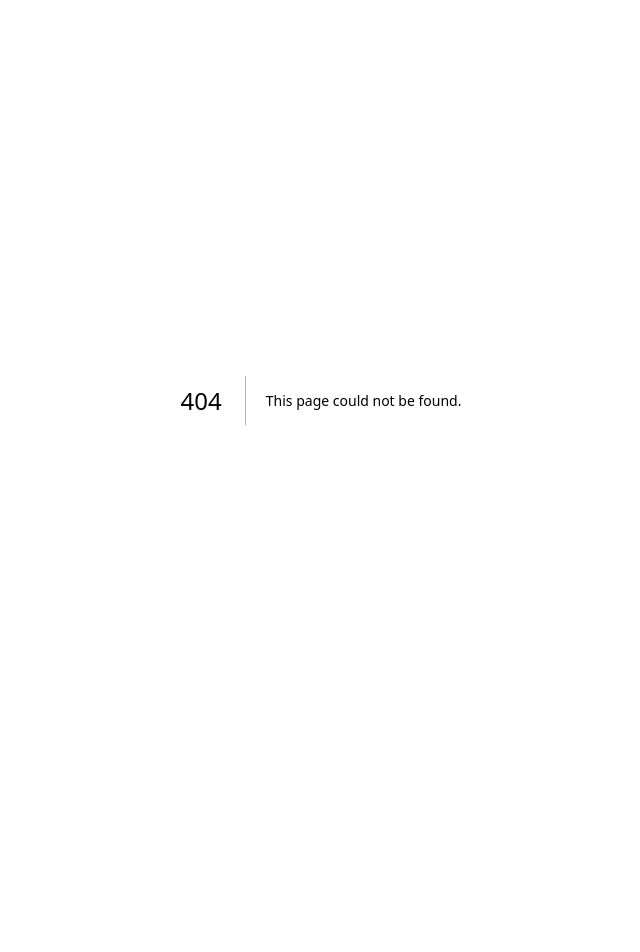
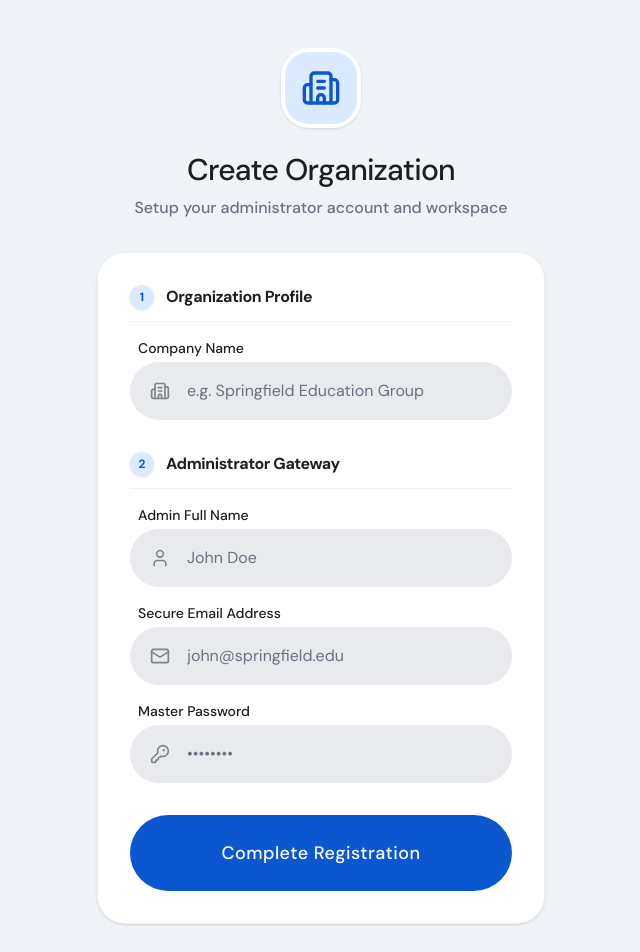
Before and after one commit to ubadha-kaif-work/campusDesk, a Next.js app: page /register in a window 1280 px wide. Before the commit this address had no page. Shown: the top 952 px of the page, without its empty margins (319-959 px from the left). Before the commit the page ends 800 px from the top, so only its background shows below. Built offline with nearby package versions, Linux system fonts and the light colour scheme; no server answers.

Commit message:
feat: add registration flow for new parent organizations

```diff
--- a/src/app/login/page.tsx
+++ b/src/app/login/page.tsx
@@ -3,6 +3,7 @@
 import React, { useState } from 'react';
 import { motion } from 'framer-motion';
 import { Building2, User, KeyRound } from 'lucide-react';
+import Link from 'next/link';
 import { Button } from '@/components/ui/Button';
 import { Input } from '@/components/ui/Input';
 import { Card } from '@/components/ui/Card';
@@ -91,6 +92,13 @@ export default function LoginPage() {
 
                     </form>
                 </Card>
+
+                <p className="mt-8 text-center text-sm font-medium text-gray-500">
+                    Don't have an account?{' '}
+                    <Link href="/register" className="text-primary-600 hover:text-primary-700 hover:underline transition-colors">
+                        Create an Organization
+                    </Link>
+                </p>
             </div>
         </div>
     );
--- /dev/null
+++ b/src/app/register/page.tsx
@@ -0,0 +1,162 @@
+"use client";
+
+import React, { useState } from 'react';
+import { motion } from 'framer-motion';
+import { Building2, User, KeyRound, Mail, Loader2 } from 'lucide-react';
+import { Button } from '@/components/ui/Button';
+import { Input } from '@/components/ui/Input';
+import { Card } from '@/components/ui/Card';
+import Link from 'next/link';
+import { useRouter } from 'next/navigation';
+
+import { db } from "@/lib/firebase/config";
+import { collection, doc, setDoc } from "firebase/firestore";
+// Utilizing dynamic modular Auth imports seamlessly mapping across Next client scopes
+import { getAuth, createUserWithEmailAndPassword } from "firebase/auth";
+
+export default function RegisterPage() {
+    const router = useRouter();
+    const [companyName, setCompanyName] = useState('');
+    const [adminName, setAdminName] = useState('');
+    const [email, setEmail] = useState('');
+    const [password, setPassword] = useState('');
+    const [isLoading, setIsLoading] = useState(false);
+    const [error, setError] = useState('');
+
+    const handleRegister = async (e: React.FormEvent) => {
+        e.preventDefault();
+        setIsLoading(true);
+        setError('');
+
+        try {
+            const auth = getAuth();
+
+            // 1. Establish the native User Profile completely locked to Firebase Authentication
+            const userCredential = await createUserWithEmailAndPassword(auth, email, password);
+            const user = userCredential.user;
+
+            // 2. Build the Document Reference matching the parent company traits to the assigned UUID securely inside Firestore
+            await setDoc(doc(db, "companies", user.uid), {
+                companyName,
+                adminName,
+                email,
+                createdAt: new Date().toISOString()
+            });
+
+            // 3. Kick them cleanly into the Dashboard application flow naturally tracking auth cookies
+            router.push('/parent-company');
+        } catch (err: any) {
+            console.error("Registration error:", err);
+            // Formats obscure Firebase auth errors (e.g., 'auth/email-already-in-use') securely to the client
+            setError(err.message || 'Failed to create organization. Please try again.');
+        } finally {
+            setIsLoading(false);
+        }
+    };
+
+    return (
+        <div className="flex min-h-screen items-center justify-center p-4 bg-background">
+            <div className="w-full max-w-md my-8">
+                <motion.div
+                    initial={{ opacity: 0, y: -10 }}
+                    animate={{ opacity: 1, y: 0 }}
+                    transition={{ duration: 0.4 }}
+                    className="text-center mb-8"
+                >
+                    <div className="mx-auto bg-primary-100 dark:bg-primary-900/30 w-20 h-20 rounded-[28px] flex items-center justify-center mb-6 border-4 border-surface shadow-sm hover:scale-105 transition-transform">
+                        <Building2 className="w-10 h-10 text-primary-600 dark:text-primary-400" />
+                    </div>
+                    <h1 className="text-3xl font-medium tracking-tight text-foreground mb-2">
+                        Create Organization
+                    </h1>
+                    <p className="text-gray-500 font-medium">
+                        Setup your administrator account and workspace
+                    </p>
+                </motion.div>
+
+                <Card animate className="w-full shadow-sm relative overflow-visible">
+                    {/* Error Banner Injection handling duplicate IDs or simple bad formats */}
+                    {error && (
+                        <motion.div initial={{ opacity: 0, y: 10 }} animate={{ opacity: 1, y: 0 }} className="absolute -top-14 left-0 right-0 bg-red-100 text-red-700 dark:bg-red-900/40 dark:text-red-400 border border-red-200 dark:border-red-900/50 rounded-[16px] p-3 text-sm text-center font-bold tracking-tight shadow-md z-10">
+                            {error}
+                        </motion.div>
+                    )}
+
+                    <form onSubmit={handleRegister} className="flex flex-col gap-6 p-2">
+
+                        <div>
+                            <div className="flex items-center gap-3 pb-3 border-b border-black/5 dark:border-white/5 mb-4">
+                                <div className="w-6 h-6 rounded-full bg-primary-100 dark:bg-primary-900/40 text-primary-600 dark:text-primary-400 flex items-center justify-center text-xs font-bold shadow-sm">1</div>
+                                <h3 className="font-semibold text-foreground tracking-tight">Organization Profile</h3>
+                            </div>
+
+                            <Input
+                                label="Company Name"
+                                placeholder="e.g. Springfield Education Group"
+                                icon={<Building2 className="w-5 h-5 text-current" />}
+                                value={companyName}
+                                onChange={(e) => setCompanyName(e.target.value)}
+                                required
+                            />
+                        </div>
+
+                        <div>
+                            <div className="flex items-center gap-3 pb-3 border-b border-black/5 dark:border-white/5 pt-2 mb-4">
+                                <div className="w-6 h-6 rounded-full bg-primary-100 dark:bg-primary-900/40 text-primary-600 dark:text-primary-400 flex items-center justify-center text-xs font-bold shadow-sm">2</div>
+                                <h3 className="font-semibold text-foreground tracking-tight">Administrator Gateway</h3>
+                            </div>
+
+                            <div className="space-y-4">
+                                <Input
+                                    label="Admin Full Name"
+                                    placeholder="John Doe"
+                                    icon={<User className="w-5 h-5 text-current" />}
+                                    value={adminName}
+                                    onChange={(e) => setAdminName(e.target.value)}
+                                    required
+                                />
+
+                                <Input
+                                    label="Secure Email Address"
+                                    type="email"
+                                    placeholder="john@springfield.edu"
+                                    icon={<Mail className="w-5 h-5 text-current" />}
+                                    value={email}
+                                    onChange={(e) => setEmail(e.target.value)}
+                                    required
+                                />
+
+                                <Input
+                                    label="Master Password"
+                                    type="password"
+                                    placeholder="••••••••"
+                                    icon={<KeyRound className="w-5 h-5 text-current" />}
+                                    value={password}
+                                    onChange={(e) => setPassword(e.target.value)}
+                                    required
+                                />
+                            </div>
+                        </div>
+
+                        <Button
+                            type="submit"
+                            className="w-full mt-2 py-6 text-lg tracking-wide rounded-[20px]"
+                            variant="primary"
+                            disabled={isLoading}
+                        >
+                            {isLoading ? <Loader2 className="w-6 h-6 animate-spin mx-auto text-current" /> : "Complete Registration"}
+                        </Button>
+
+                    </form>
+                </Card>
+
+                <motion.p initial={{ opacity: 0 }} animate={{ opacity: 1 }} transition={{ delay: 0.3 }} className="mt-8 text-center text-sm font-medium text-gray-500">
+                    Already have an established Organization?{' '}
+                    <Link href="/login" className="text-primary-600 dark:text-primary-400 hover:text-primary-700 hover:underline transition-colors block mt-1 font-bold">
+                        Navigate to Workspace Login
+                    </Link>
+                </motion.p>
+            </div>
+        </div>
+    );
+}
```
